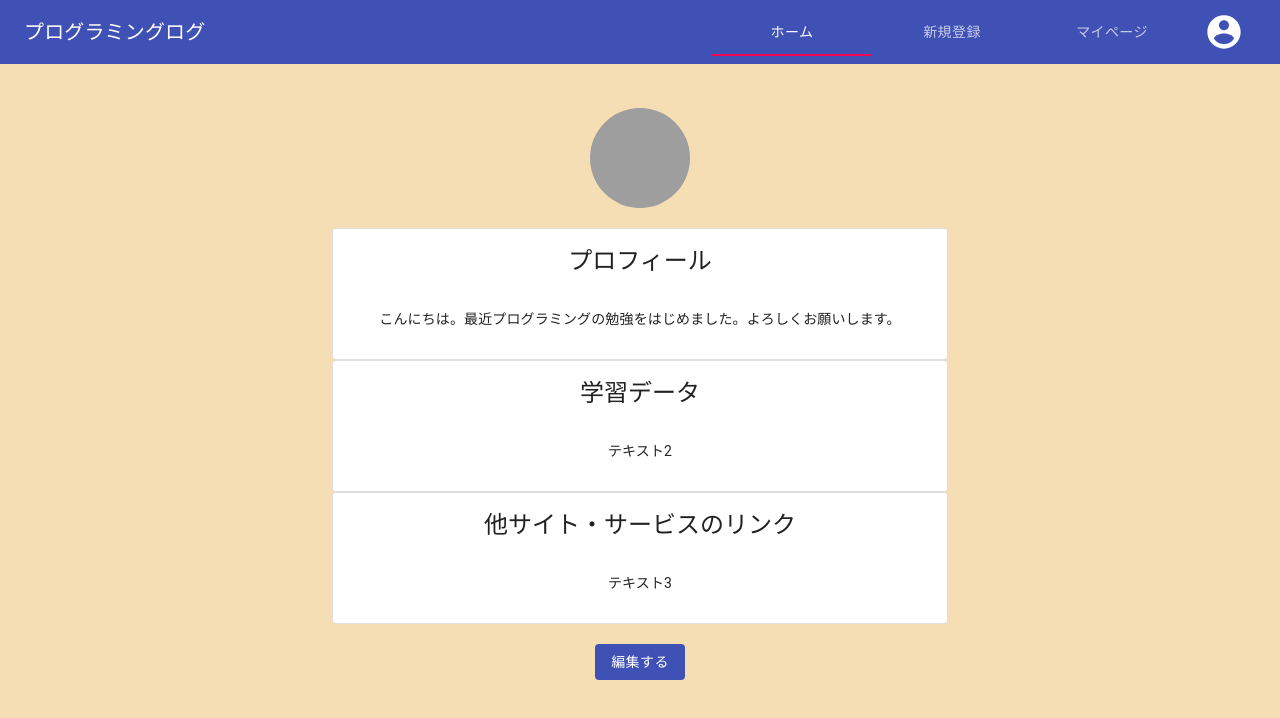
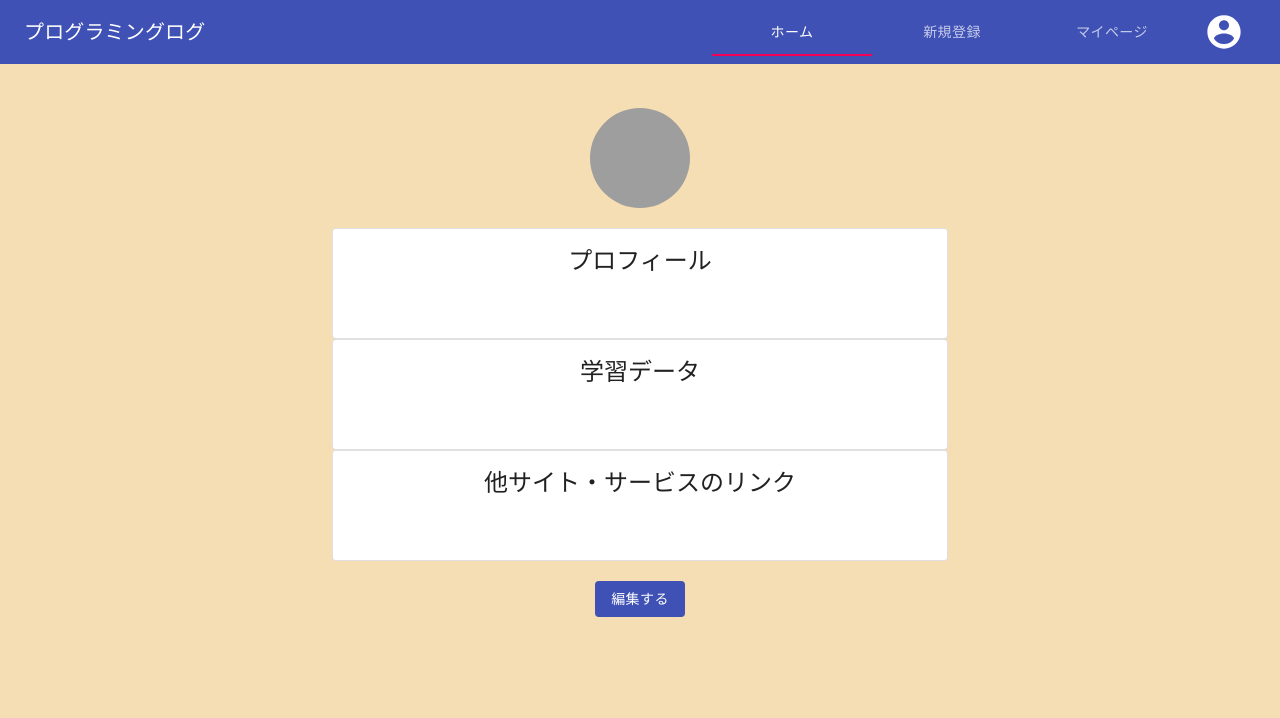
Before and after one commit to yk2906/programingLog, a React (Create React App) app in the folder front/: page /mypage in a window 1280 px wide. Shown: the top 718 px of the page. Built offline with nearby package versions, Linux system fonts and the light colour scheme; grey boxes are pictures that could not be loaded.

Commit message:
fifth commit

```diff
--- a/front/src/components/Home/Status/Status.jsx
+++ b/front/src/components/Home/Status/Status.jsx
@@ -33,13 +33,12 @@ const useStyles = makeStyles((theme) => ({
   },
 }));
 
-export default function StudyTime() {
+export default function Status() {
   const classes = useStyles();
 
   return (
     <div className="status">
     <Card className={classes.root} style={{maxWidth: "none"}}>
-      <CardActionArea>
         <CardHeader
           avatar={
             <Avatar variant="square" alt="icon" src={JavaScriptLogo}>
@@ -75,7 +74,6 @@ export default function StudyTime() {
           </Typography>
           <CompletingGraph />
         </CardContent>
-      </CardActionArea>
     </Card>
     </div>
   );
--- a/front/src/components/MyPage/EditForm.jsx
+++ b/front/src/components/MyPage/EditForm.jsx
@@ -1,4 +1,4 @@
-import React from 'react';
+import React,{useState} from 'react';
 import Button from '@material-ui/core/Button';
 import Dialog from '@material-ui/core/Dialog';
 import DialogActions from '@material-ui/core/DialogActions';
@@ -7,6 +7,13 @@ import DialogTitle from '@material-ui/core/DialogTitle';
 import InputEditForm from './InputEditForm';
 
 export default function EditForm(props) {
+
+
+  const [submitted, setSubmitted] = useState(false)
+
+	const submit = () => {
+		props.setSubmitted(!submitted)
+	}
 
   return (
     <div>
@@ -23,10 +30,14 @@ export default function EditForm(props) {
             multiline={true}
             rows={6}
             type={"text"}
+            value={props.profile}
+            onChange={props.inputProfile}
           />
           <InputEditForm
             label={"他サイト・サービスのリンク"}
             type={"text"}
+            value={props.link}
+            onChange={props.inputLink}
           />
         </DialogContent>
         <DialogActions>
--- a/front/src/components/MyPage/InputEditForm.jsx
+++ b/front/src/components/MyPage/InputEditForm.jsx
@@ -11,6 +11,8 @@ const InputEditForm = (props) => {
         multiline={props.multiline}
         rows={props.rows}
         type={props.type}
+        // value={props.value}
+        onChange={props.onChange}
          />
     )
 }
--- a/front/src/components/MyPage/InputedTextField.jsx
+++ b/front/src/components/MyPage/InputedTextField.jsx
@@ -30,7 +30,8 @@ export default function InputedTextField(props) {
 				<CardHeader title={props.title} />
 				<CardContent>
 					<Typography className={classes.title} color="textPrimary" gutterBottom>
-						{props.text}
+						{props.profile}
+            {props.link}
 					</Typography>
 				</CardContent>
 			</Card>
--- a/front/src/components/MyPage/MyPage.jsx
+++ b/front/src/components/MyPage/MyPage.jsx
@@ -6,6 +6,17 @@ import EditForm from './EditForm';
 
 const MyPage = () => {
 	const [open, setOpen] = React.useState(false);
+	const [profile, setProfile] = useState("");
+	const [link, setLink] = useState("");
+
+	const inputProfile = (e) => {
+		setProfile(e.target.value)
+	}
+
+	const inputLink = (e) => {
+		setLink(e.target.value)
+	}
+
 
 	const handleClickOpen = () => {
 		setOpen(true)
@@ -13,6 +24,7 @@ const MyPage = () => {
 	const handleClose = () => {
 		setOpen(false);
 	};
+
 
 	return(
 		<div className="mypage">
@@ -24,16 +36,22 @@ const MyPage = () => {
 				/>
 			</div>
 			<div className="inputed-text-field">
-				<InputedTextField title={"プロフィール"} text={"こんにちは。最近プログラミングの勉強をはじめました。よろしくお願いします。"} />
+				<InputedTextField title={"プロフィール"} profile={profile} />
 				<InputedTextField title={"学習データ"} text={"テキスト2"}/>
-				<InputedTextField title={"他サイト・サービスのリンク"} text={"テキスト3"} />
+				<InputedTextField title={"他サイト・サービスのリンク"} link={link} />
+
 			</div>
 			<div className="edit-button">
 				<Button variant="contained" color="primary" disableElevation onClick={handleClickOpen}>
 					編集する
 				</Button>
 			</div>
-			<EditForm open={open} handleClickOpen={handleClickOpen} handleClose={handleClose} />
+			<EditForm
+				open={open}
+				handleClickOpen={handleClickOpen}
+				handleClose={handleClose}
+				inputProfile={inputProfile}
+				inputLink={inputLink} />
 		</div>
 	)
 }
```
Also changed, not shown: 1 other file (tests, documents, lock files or other folders).
